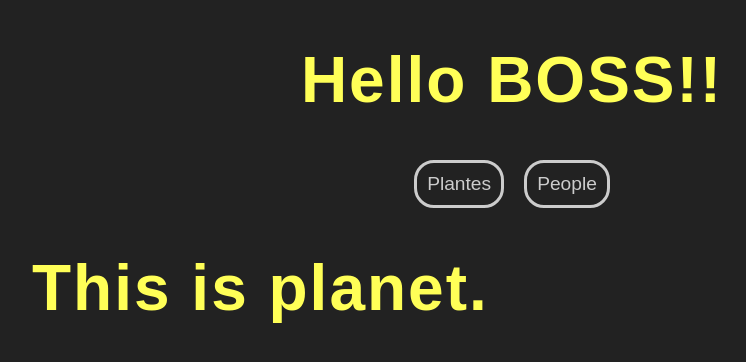
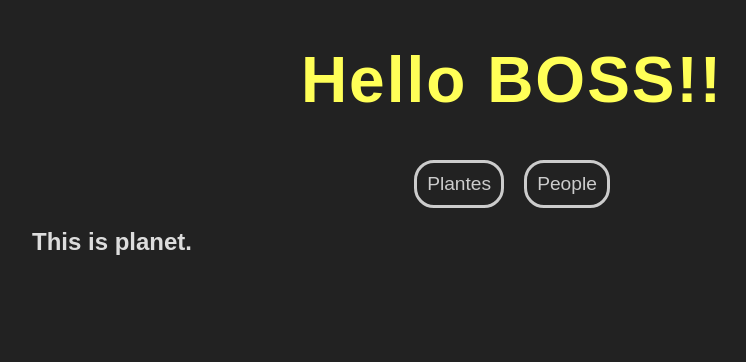
Before and after one commit to sunaranish17/react-query-app, a React (Create React App) app: page / in a window 1280 px wide. Shown: the top 362 px of the page, without its empty margins (128-874 px from the left). Built offline with nearby package versions, Linux system fonts and the light colour scheme; no server answers; the HTML template or start-up script is replaced by a standard one.

Commit message:
HOC implement to resolve error

```diff
--- a/src/components/Plantes.js
+++ b/src/components/Plantes.js
@@ -1,11 +1,30 @@
 import React from 'react'
+import { QueryClient, QueryClientProvider, useQuery } from 'react-query'
+
+const queryClient = new QueryClient();
+
+const fetchPlanets = async () => {
+    const res = await fetch('http://swapi.dev/api/planets/');
+    return res.json();
+}
 
 function Plantes() {
+    const { data, status } = useQuery('planets', fetchPlanets);
+    console.log("Data>>", data)
     return (
         <div>
-            <h1>This is planet.</h1>
+            <h2>This is planet.</h2>
         </div>
     )
 }
 
-export default Plantes
+//Higher Order Component
+const HOF = (WrappedComponent) => {
+    return (props) => (
+        <QueryClientProvider client={queryClient}>
+            <WrappedComponent {...props} />
+        </QueryClientProvider>
+    )
+}
+
+export default HOF(Plantes)
```
